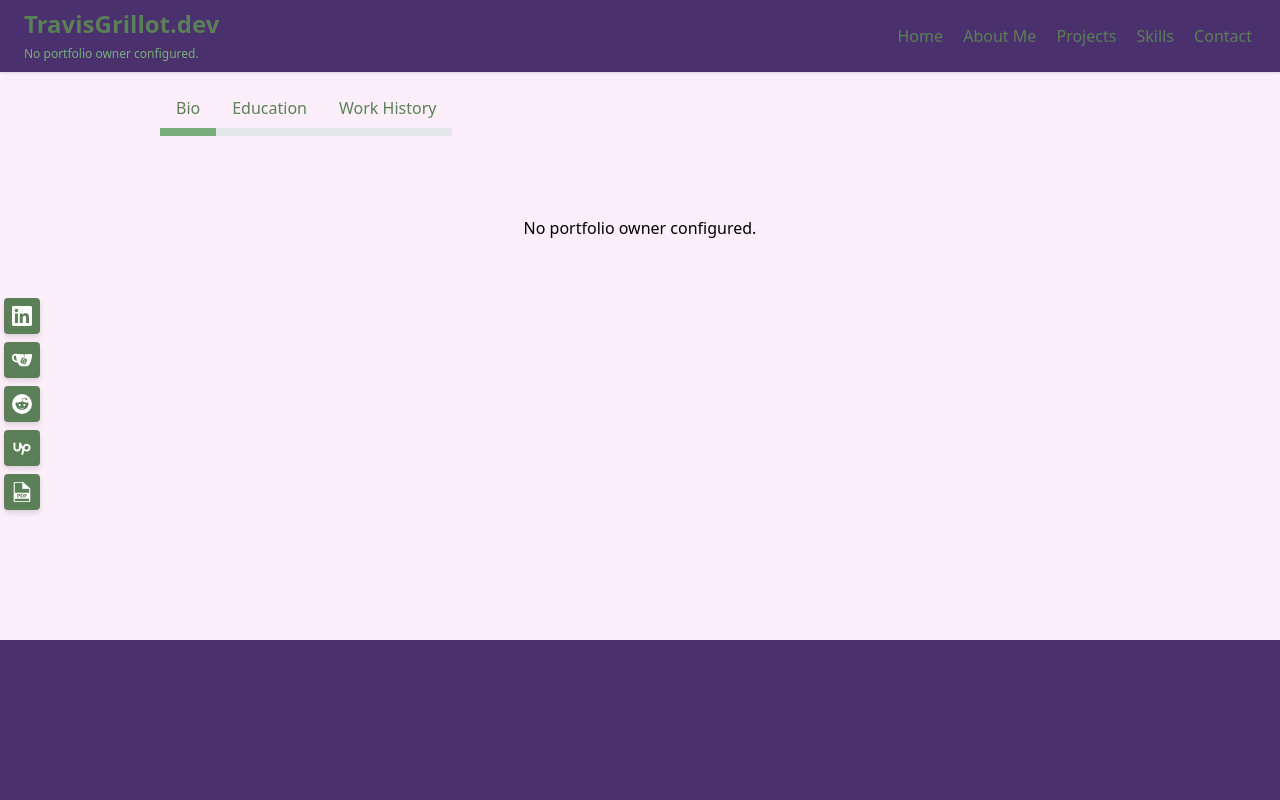
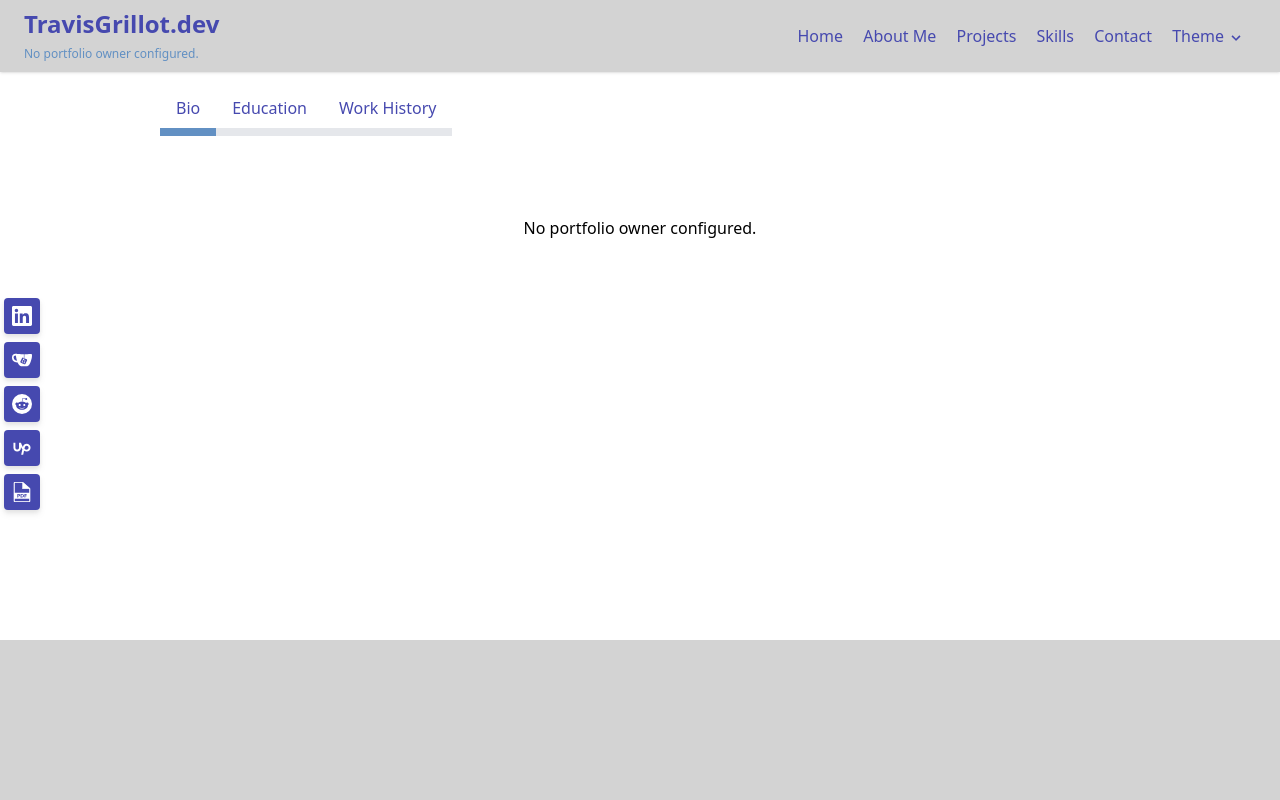
Before and after one commit to tgrillot/portfolio, a Django app: page /about in a window 1280 px wide. Run offline with Django 3.2, Linux system fonts and the light colour scheme; data that the repository does not hold is empty.

Commit message:
social bar and theme engine finished

```diff
--- a/content/models.py
+++ b/content/models.py
@@ -30,8 +30,8 @@ def set_resume_filename(instance, filename):
 class portfolioOwner(models.Model):
     fname = models.CharField(max_length=50,blank=True)
     lname = models.CharField(max_length=50,blank=True)
-    git1 = models.URLField(max_length=2048,blank=True)
-    git2 = models.URLField(max_length=2048,blank=True)
+    github = models.URLField(max_length=2048,blank=True)
+    gitea = models.URLField(max_length=2048,blank=True)
     linkedin = models.URLField(max_length=2048,blank=True)
     upwork = models.URLField(max_length=2048,blank=True)
     resume = models.FileField(upload_to=set_resume_filename,blank=True,validators=[validate_resume_filetype])
--- a/content/templates/content/about.html
+++ b/content/templates/content/about.html
@@ -1,8 +1,6 @@
 {% extends 'main.html' %}
-
+{% load static %}
 {% block content %}
-
-<script src="https://cdn.jsdelivr.net/gh/alpinejs/alpine@v2.x.x/dist/alpine.min.js" defer></script>
 
 <div class="items-center h-full">
 	<div x-data="setup()">
@@ -22,17 +20,6 @@
 	</div>
 </div>
 
-<script>
-	function setup() {
-    return {
-      activeTab: 0,
-      tabs: [
-          "Bio",
-          "Education",
-          "Work History",
-      ]
-    };
-  };
-</script>
+<script src="{% static 'js/about.js' %}"></script>
 
 {% endblock %}
--- a/portfolio/context_processors.py
+++ b/portfolio/context_processors.py
@@ -6,11 +6,10 @@ def returnOwner(request):
         context = {
             'name':owner.fullname,
             'tagline':owner.tagline,
-            'gitea':owner.git2,
-            'github':owner.git1,
+            'gitea':owner.gitea,
+            'github':owner.github,
             'linkedin':owner.linkedin,
             'upwork':owner.upwork,
-            'resume':owner.resume
             }
     except Exception:
         context = {
@@ -20,6 +19,5 @@ def returnOwner(request):
             'github':'#',
             'linkedin':'#',
             'upwork':'#',
-            'resume':'#'
         }
     return context
--- /dev/null
+++ b/static/js/about.js
@@ -0,0 +1,10 @@
+function setup() {
+    return {
+        activeTab: 0,
+        tabs: [
+            "Bio",
+            "Education",
+            "Work History",
+        ]
+    };
+};
--- /dev/null
+++ b/static/js/themes.js
@@ -0,0 +1,36 @@
+function theme() {
+    return {
+        colorThemes: {
+            0: {id: 0, class:'theme-light', text:'Light'},
+            1: {id: 1, class:'theme-dark', text:'Dark'},
+            2: {id: 2, class:'theme-hulk', text:'Incredible Hulk'},
+        },
+        themeClass: [],
+        setTheme() {
+            if (this.themeClass == "") {
+                if (!localStorage.getItem('themeClass')) {
+                    if (window.matchMedia && window.matchMedia('(prefers-color-scheme: dark)').matches) {
+                        this.themeClass = this.colorThemes[Object.keys(this.colorThemes)[1]].class
+                    } else {
+                        this.themeClass = this.colorThemes[Object.keys(this.colorThemes)[0]].class
+                    }
+                } else {
+                    this.themeClass = localStorage.getItem('themeClass');
+                }
+            }
+        },
+        choiceClass(classID) {
+            const classes = {'rounded-sm':true, 'px-3':true, 'py-1':true};
+            if (this.themeClass == this.colorThemes[Object.keys(this.colorThemes)[classID]].class) {
+                classes['text-a-hover'] = true;
+            } else {
+                classes['text-a-hover'] = false;
+            }
+            return classes;
+        },
+        changeTheme(classID) {
+            this.themeClass = this.colorThemes[Object.keys(this.colorThemes)[classID]].class;
+            localStorage.setItem('themeClass', this.colorThemes[Object.keys(this.colorThemes)[classID]].class);
+        },
+    }
+}
--- a/static/styles/tw.css
+++ b/static/styles/tw.css
@@ -691,9 +691,17 @@ select {
   position: fixed;
 }
 
+.absolute {
+  position: absolute;
+}
+
 .inset-y-1\/2 {
   top: 50%;
   bottom: 50%;
+}
+
+.right-0 {
+  right: 0px;
 }
 
 .left-0 {
@@ -706,10 +714,6 @@ select {
 
 .m-1 {
   margin: 0.25rem;
-}
-
-.m-3 {
-  margin: 0.75rem;
 }
 
 .my-4 {
@@ -725,8 +729,20 @@ select {
   margin-left: 0.5rem;
 }
 
+.mt-auto {
+  margin-top: auto;
+}
+
+.mb-auto {
+  margin-bottom: auto;
+}
+
 .block {
   display: block;
+}
+
+.inline-block {
+  display: inline-block;
 }
 
 .flex {
@@ -743,6 +759,10 @@ select {
 
 .h-40 {
   height: 10rem;
+}
+
+.h-4 {
+  height: 1rem;
 }
 
 .h-5 {
@@ -765,16 +785,24 @@ select {
   width: 75%;
 }
 
+.w-4 {
+  width: 1rem;
+}
+
 .w-9 {
   width: 2.25rem;
+}
+
+.w-32 {
+  width: 8rem;
 }
 
 .w-5 {
   width: 1.25rem;
 }
 
-.w-32 {
-  width: 8rem;
+.flex-1 {
+  flex: 1 1 0%;
 }
 
 .flex-grow {
@@ -783,6 +811,16 @@ select {
 
 .grow {
   flex-grow: 1;
+}
+
+.origin-top {
+  transform-origin: top;
+}
+
+.scale-0 {
+  --tw-scale-x: 0;
+  --tw-scale-y: 0;
+  transform: translate(var(--tw-translate-x), var(--tw-translate-y)) rotate(var(--tw-rotate)) skewX(var(--tw-skew-x)) skewY(var(--tw-skew-y)) scaleX(var(--tw-scale-x)) scaleY(var(--tw-scale-y));
 }
 
 .transform {
@@ -817,10 +855,6 @@ select {
   gap: 0.5rem;
 }
 
-.gap-4 {
-  gap: 1rem;
-}
-
 .gap-6 {
   gap: 1.5rem;
 }
@@ -833,6 +867,14 @@ select {
 
 .self-center {
   align-self: center;
+}
+
+.rounded-sm {
+  border-radius: 0.125rem;
+}
+
+.rounded-md {
+  border-radius: 0.375rem;
 }
 
 .rounded {
@@ -853,11 +895,6 @@ select {
 
 .bg-a-primary {
   background-color: var(--a-primary);
-}
-
-.bg-gray-200 {
-  --tw-bg-opacity: 1;
-  background-color: rgb(229 231 235 / var(--tw-bg-opacity));
 }
 
 .fill-current {
@@ -887,9 +924,23 @@ select {
   padding-right: 0.25rem;
 }
 
+.px-3 {
+  padding-left: 0.75rem;
+  padding-right: 0.75rem;
+}
+
+.py-1 {
+  padding-top: 0.25rem;
+  padding-bottom: 0.25rem;
+}
+
 .px-4 {
   padding-left: 1rem;
   padding-right: 1rem;
+}
+
+.pr-1 {
+  padding-right: 0.25rem;
 }
 
 .pt-3 {
@@ -967,32 +1018,78 @@ select {
   box-shadow: var(--tw-ring-offset-shadow, 0 0 #0000), var(--tw-ring-shadow, 0 0 #0000), var(--tw-shadow);
 }
 
+.outline-none {
+  outline: 2px solid transparent;
+  outline-offset: 2px;
+}
+
 .drop-shadow-md {
   --tw-drop-shadow: drop-shadow(0 4px 3px rgb(0 0 0 / 0.07)) drop-shadow(0 2px 2px rgb(0 0 0 / 0.06));
   filter: var(--tw-blur) var(--tw-brightness) var(--tw-contrast) var(--tw-grayscale) var(--tw-hue-rotate) var(--tw-invert) var(--tw-saturate) var(--tw-sepia) var(--tw-drop-shadow);
 }
 
+.transition {
+  transition-property: color, background-color, border-color, text-decoration-color, fill, stroke, opacity, box-shadow, transform, filter, -webkit-backdrop-filter;
+  transition-property: color, background-color, border-color, text-decoration-color, fill, stroke, opacity, box-shadow, transform, filter, backdrop-filter;
+  transition-property: color, background-color, border-color, text-decoration-color, fill, stroke, opacity, box-shadow, transform, filter, backdrop-filter, -webkit-backdrop-filter;
+  transition-timing-function: cubic-bezier(0.4, 0, 0.2, 1);
+  transition-duration: 150ms;
+}
+
+.duration-150 {
+  transition-duration: 150ms;
+}
+
+.ease-in-out {
+  transition-timing-function: cubic-bezier(0.4, 0, 0.2, 1);
+}
+
 /* Colors */
 
 :root {
+  --text-primary: black;
+  --a-primary: #4649AF;
+  --a-hover: #6290C3;
+  --secondary-bg: lightgray;
+  --primary-bg: white;
+}
+
+.theme-light {
+  --text-primary: black;
+  --a-primary: #4649AF;
+  --a-hover: #6290C3;
+  --secondary-bg: lightgray;
+  --primary-bg: white;
+}
+
+.theme-dark {
+  --text-primary: white;
+  --a-primary: #4649AF;
+  --a-hover: #2D82B7;
+  --secondary-bg: black;
+  --primary-bg: #272727;
+}
+
+.theme-hulk {
+  --text-primary: black;
   --a-primary: #5B7F57;
-  --a-visited: #7BAE7F;
   --a-hover: #7BAE7F;
   --secondary-bg: #4a306d;
   --primary-bg: #fceff9;
 }
 
 body {
-  color: black;
+  color: var(--text-primary);
   background-color: var(--primary-bg);
 }
 
 a {
-  color: var(--a-primary)
+  color: var(--a-primary);
 }
 
 a:hover {
-  color: var(--a-hover)
+  color: var(--a-hover);
+  cursor:pointer;
 }
 
 .hover\:w-32:hover {
@@ -1016,8 +1113,24 @@ a:hover {
   transition-duration: 150ms;
 }
 
+.focus\:outline-none:focus {
+  outline: 2px solid transparent;
+  outline-offset: 2px;
+}
+
 .group:hover .group-hover\:visible {
   visibility: visible;
+}
+
+.group:hover .group-hover\:-rotate-180 {
+  --tw-rotate: -180deg;
+  transform: translate(var(--tw-translate-x), var(--tw-translate-y)) rotate(var(--tw-rotate)) skewX(var(--tw-skew-x)) skewY(var(--tw-skew-y)) scaleX(var(--tw-scale-x)) scaleY(var(--tw-scale-y));
+}
+
+.group:hover .group-hover\:scale-100 {
+  --tw-scale-x: 1;
+  --tw-scale-y: 1;
+  transform: translate(var(--tw-translate-x), var(--tw-translate-y)) rotate(var(--tw-rotate)) skewX(var(--tw-skew-x)) skewY(var(--tw-skew-y)) scaleX(var(--tw-scale-x)) scaleY(var(--tw-scale-y));
 }
 
 @media (min-width: 640px) {
--- a/tailwind.config.js
+++ b/tailwind.config.js
@@ -9,7 +9,6 @@ module.exports = {
     extend: {
       colors: {
         "a-primary":"var(--a-primary)",
-        "a-visited":"var(--a-visited)",
         "a-hover":"var(--a-hover)",
         "secondary-bg":"var(--secondary-bg)",
         "primary-bg":"var(--primary-bg)",
--- a/templates/main.html
+++ b/templates/main.html
@@ -1,12 +1,13 @@
 <!DOCTYPE html>
 {% load static %}
 
-<html lang="en">
+<html lang="en" x-data="theme()" :class="themeClass" x-init="setTheme()">
 <head>
     <meta charset="UTF-8">
     <meta http-equiv="X-UA-Compatible" content="IE=edge">
     <meta name="viewport" content="width=device-width, initial-scale=1.0">
     <link rel="stylesheet" href="{% static 'styles/tw.css' %}" />
+    <script src="https://cdn.jsdelivr.net/gh/alpinejs/alpine@v2.x.x/dist/alpine.min.js" defer></script>
 </head>
 <body class="flex flex-col min-h-screen">
     <header>
--- a/templates/navbar.html
+++ b/templates/navbar.html
@@ -1,3 +1,5 @@
+{% load static %}
+
 <nav class="font-sans flex flex-col text-center content-center sm:flex-row sm:text-left sm:justify-between py-2 px-6 bg-secondary-bg shadow sm:items-baseline w-full">
     <div class="mb-2 sm:mb-0 inner">
       <a href="{% url 'home' %}" class="{% if request.get_full_path == "/" %}leading-14 text-4xl{% else %}text-2xl{% endif %} no-underline font-sans font-bold">TravisGrillot.dev</a><br>
@@ -10,5 +12,24 @@
       <a href="{% url 'projects' %}" class="text-md no-underline ml-2 px-1">Projects</a>
       <a href="{% url 'skills' %}" class="text-md no-underline ml-2 px-1">Skills</a>
       <a href="{% url 'contact' %}" class="text-md no-underline ml-2 px-1">Contact</a>
+
+      <div class="group inline-block items-right">
+
+        <a class="outline-none focus:outline-none px-3 py-1 rounded-sm flex items-left">
+          <span class="pr-1 flex-1">Theme</span>
+          <span>
+            <svg class="inline-block mt-auto mb-auto fill-current h-4 w-4 transform group-hover:-rotate-180 transition duration-150 ease-in-out" xmlns="http://www.w3.org/2000/svg" viewBox="0 0 20 20">
+              <path d="M9.293 12.95l.707.707L15.657 8l-1.414-1.414L10 10.828 5.757 6.586 4.343 8z"/>
+            </svg>
+          </span>
+        </a>
+
+        <ul class="rounded-md transform scale-0 group-hover:scale-100 bg-secondary-bg absolute right-0 transition duration-150 ease-in-out origin-top content-center">
+          <template x-for="id in Object.keys(colorThemes)" :key="id">
+            <li><a :class="choiceClass(colorThemes[id].id)" x-text="colorThemes[id].text" @click="changeTheme(colorThemes[id].id)"></a></li>
+          </template>
+        </ul>
+      </div>
     </div>
+    <script src="{% static 'js/themes.js' %}"></script>
 </nav>
--- a/templates/social_bar.html
+++ b/templates/social_bar.html
@@ -1,6 +1,6 @@
-<div class="flex justify-center {% if request.get_full_path != "/contact" %}flex-col fixed left-0 inset-y-1/2 gap-2{% else %}flex-row gap-6{% endif %} m-1">
+<div class="flex justify-center m-1 {% if request.get_full_path != "/contact" %}flex-col fixed left-0 inset-y-1/2 gap-2{% else %}flex-row gap-6{% endif %}">
 
-    <a href="{{linkedin}}" target="_blank" class="bg-a-primary p-2 font-semibold text-white text-lg align-middle inline-flex items-center space-x-2 rounded drop-shadow-md {% if request.get_full_path != "/contact" %}w-9 hover:w-32{% else %}w-32 hover:scale-110{% endif %} hover:text-white hover:transition-all group">
+    <a href="{{linkedin}}" target="_blank" class="bg-a-primary p-2 font-semibold text-white text-lg align-middle inline-flex items-center space-x-2 rounded drop-shadow-md hover:text-white hover:transition-all group {% if request.get_full_path != "/contact" %}w-9 hover:w-32{% else %}w-32 hover:scale-110{% endif %}">
         <span class="flex grow">
             <svg class="w-5 h-5 fill-current" role="img" viewBox="0 0 256 256" xmlns="http://www.w3.org/2000/svg">
                 <g>
@@ -11,7 +11,7 @@
         </span>
     </a>
 
-    <a href="{{gitea}}" target="_blank" class="bg-a-primary p-2 font-semibold text-white text-lg align-middle inline-flex items-center space-x-2 rounded drop-shadow-md {% if request.get_full_path != "/contact" %}w-9 hover:w-32{% else %}w-32 hover:scale-110{% endif %} hover:text-white hover:transition-all group">
+    <a href="{{gitea}}" target="_blank" class="bg-a-primary p-2 font-semibold text-white text-lg align-middle inline-flex items-center space-x-2 rounded drop-shadow-md hover:text-white hover:transition-all group {% if request.get_full_path != "/contact" %}w-9 hover:w-32{% else %}w-32 hover:scale-110{% endif %}">
         <span class="flex grow">
             <svg class="w-5 h-5 fill-current" role="img" viewbox="0 0 64 64" xmlns="http://www.w3.org/2000/svg">
                 <switch>
@@ -22,7 +22,7 @@
         </span>
     </a>
 
-    <a href="{{github}}" target="_blank" class="bg-a-primary p-2 font-semibold text-white text-lg align-middle inline-flex items-center space-x-2 rounded drop-shadow-md {% if request.get_full_path != "/contact" %}w-9 hover:w-32{% else %}w-32 hover:scale-110{% endif %} hover:text-white hover:transition-all group">
+    <a href="{{github}}" target="_blank" class="bg-a-primary p-2 font-semibold text-white text-lg align-middle inline-flex items-center space-x-2 rounded drop-shadow-md hover:text-white hover:transition-all group {% if request.get_full_path != "/contact" %}w-9 hover:w-32{% else %}w-32 hover:scale-110{% endif %}">
         <span class="flex grow">
             <svg class="w-5 h-5 fill-current" role="img" viewBox="0 0 24 24" xmlns="http://www.w3.org/2000/svg">
                 <path d="M12 0A12 12 0 0 0 0 12a12 12 0 0 0 12 12 12 12 0 0 0 12-12A12 12 0 0 0 12 0zm5.01 4.744c.688 0 1.25.561 1.25 1.249a1.25 1.25 0 0 1-2.498.056l-2.597-.547-.8 3.747c1.824.07 3.48.632 4.674 1.488.308-.309.73-.491 1.207-.491.968 0 1.754.786 1.754 1.754 0 .716-.435 1.333-1.01 1.614a3.111 3.111 0 0 1 .042.52c0 2.694-3.13 4.87-7.004 4.87-3.874 0-7.004-2.176-7.004-4.87 0-.183.015-.366.043-.534A1.748 1.748 0 0 1 4.028 12c0-.968.786-1.754 1.754-1.754.463 0 .898.196 1.207.49 1.207-.883 2.878-1.43 4.744-1.487l.885-4.182a.342.342 0 0 1 .14-.197.35.35 0 0 1 .238-.042l2.906.617a1.214 1.214 0 0 1 1.108-.701zM9.25 12C8.561 12 8 12.562 8 13.25c0 .687.561 1.248 1.25 1.248.687 0 1.248-.561 1.248-1.249 0-.688-.561-1.249-1.249-1.249zm5.5 0c-.687 0-1.248.561-1.248 1.25 0 .687.561 1.248 1.249 1.248.688 0 1.249-.561 1.249-1.249 0-.687-.562-1.249-1.25-1.249zm-5.466 3.99a.327.327 0 0 0-.231.094.33.33 0 0 0 0 .463c.842.842 2.484.913 2.961.913.477 0 2.105-.056 2.961-.913a.361.361 0 0 0 .029-.463.33.33 0 0 0-.464 0c-.547.533-1.684.73-2.512.73-.828 0-1.979-.196-2.512-.73a.326.326 0 0 0-.232-.095z" />
@@ -31,7 +31,7 @@
         </span>
     </a>
 
-    <a href="{{upwork}}" target="_blank" class="bg-a-primary p-2 font-semibold text-white text-lg align-middle inline-flex items-center space-x-2 rounded drop-shadow-md {% if request.get_full_path != "/contact" %}w-9 hover:w-32{% else %}w-32 hover:scale-110{% endif %} hover:text-white hover:transition-all group">
+    <a href="{{upwork}}" target="_blank" class="bg-a-primary p-2 font-semibold text-white text-lg align-middle inline-flex items-center space-x-2 rounded drop-shadow-md hover:text-white hover:transition-all group {% if request.get_full_path != "/contact" %}w-9 hover:w-32{% else %}w-32 hover:scale-110{% endif %}">
         <span class="flex grow">
             <svg class="w-5 h-5 fill-current" role="img" viewBox="0 0 2500 2500" xmlns="http://www.w3.org/2000/svg">
                 <path d="m1834.6 1453.7c-98.4 0-190.5-41.7-274.3-109.6l20.4-95.8.9-3.5c18.2-102 75.8-273.3 253-273.3 132.9 0 241 108.3 241 241.3-.4 132.6-108.5 240.9-241 240.9zm0-726.7c-226.4 0-401.9 147.3-473.2 389.5-109-163.7-191.4-360.2-239.7-525.7h-243.6v634.8c0 125.1-101.9 227.1-226.9 227.1s-226.8-102-226.8-227.1v-634.8h-243.7v634.8c-.9 260 210.5 473.4 470.1 473.4s471-213.4 471-473.4v-106.5c47.4 98.9 105.4 198.7 175.9 287.5l-149.3 702.7h249.5l108.1-509.7c94.8 60.8 203.8 98.9 328.8 98.9 267.2 0 484.7-219.2 484.7-486.7-.2-267-217.7-484.8-484.9-484.8z"/>
@@ -40,7 +40,7 @@
         </span>
     </a>
 
-    <a href="{% url 'resume' %}" target="_blank" class="bg-a-primary p-2 font-semibold text-white text-lg align-middle inline-flex items-center space-x-2 rounded drop-shadow-md {% if request.get_full_path != "/contact" %}w-9 hover:w-32{% else %}w-32 hover:scale-110{% endif %} hover:text-white hover:transition-all group">
+    <a href="{% url 'resume' %}" target="_blank" class="bg-a-primary p-2 font-semibold text-white text-lg align-middle inline-flex items-center space-x-2 rounded drop-shadow-md hover:text-white hover:transition-all group {% if request.get_full_path != "/contact" %}w-9 hover:w-32{% else %}w-32 hover:scale-110{% endif %}">
         <span class="flex grow">
             <svg class="w-5 h-5 fill-current" role="img" id="Layer_1" data-name="Layer 1" xmlns="http://www.w3.org/2000/svg" viewBox="0 0 512 512">
                 <path d="M458.57,161.14,282.66,8.1a14.07,14.07,0,0,0-8-2.87H68.78a30.2,30.2,0,0,0-8.93,1.65L52,13.72a20.13,20.13,0,0,0-1.92,7.76v469A20.28,20.28,0,0,0,52,498.3l7.83,6.81a29.89,29.89,0,0,0,8.93,1.67H443.2a29.66,29.66,0,0,0,8.93-1.67L460,498.3a20.7,20.7,0,0,0,1.89-7.78V168.1A10.68,10.68,0,0,0,458.57,161.14ZM450,492.91l-4.08,3.56a18.38,18.38,0,0,1-2.74.39H68.78a18.48,18.48,0,0,1-2.73-.39L62,492.91a11.13,11.13,0,0,1-.43-2.39v-469A11.07,11.07,0,0,1,62,19.1l4.09-3.57a16,16,0,0,1,2.73-.39h201V172.22H450.46v318.3A10.47,10.47,0,0,1,450,492.91Z"/>
```
Also changed, not shown: static/styles/main.css (+29 -4 lines), content/migrations/0011_auto_20230109_1022.py (added).
